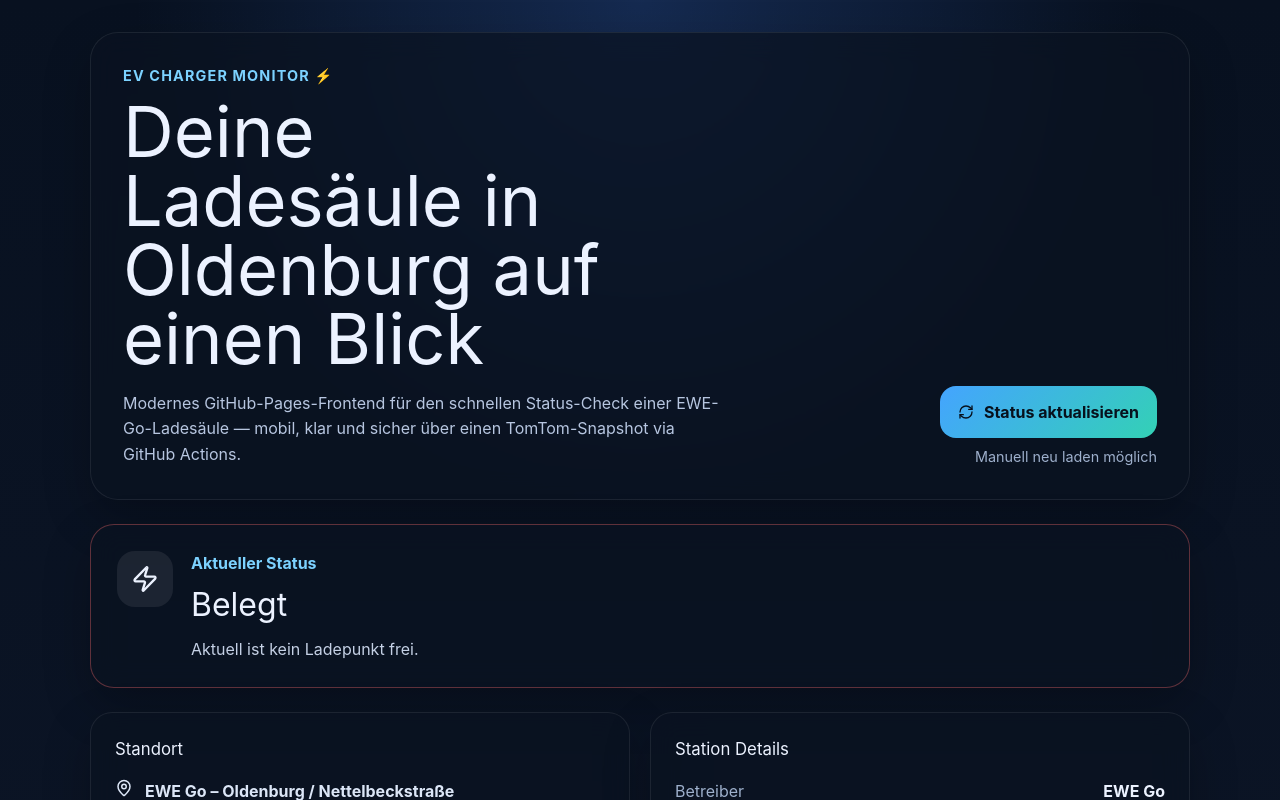
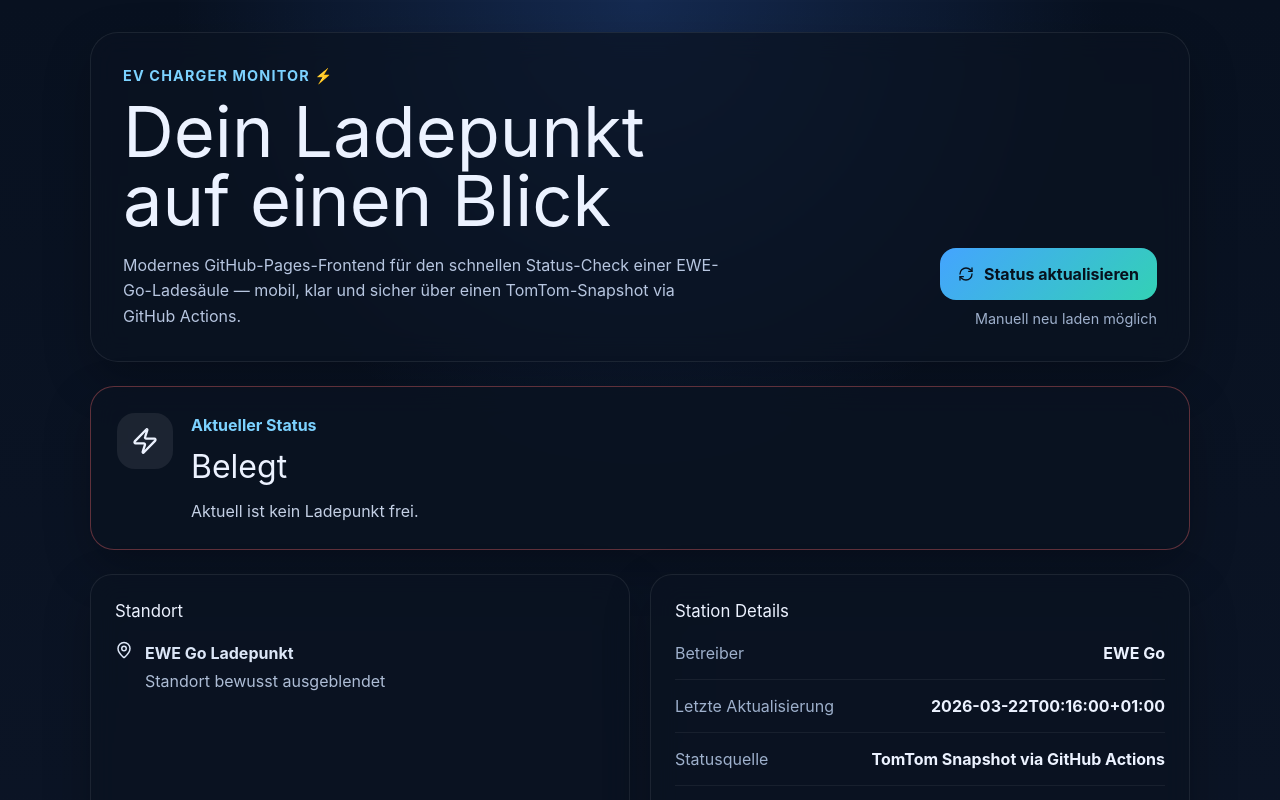
Before and after one commit to JWehber/GetChargerStatus, a React (Vite) app in the folder charger-web/: page / in a window 1280 px wide. Shown: the top 800 px of the page. Built offline with nearby package versions, Linux system fonts and the light colour scheme.

Commit message:
chore: remove public location details

```diff
--- a/charger-web/src/App.tsx
+++ b/charger-web/src/App.tsx
@@ -5,8 +5,8 @@
 import './index.css'
 
 const station = {
-  name: 'EWE Go – Oldenburg / Nettelbeckstraße',
-  address: 'Nettelbeckstraße 24, 26131 Oldenburg',
+  name: 'EWE Go Ladepunkt',
+  address: 'Standort bewusst ausgeblendet',
   operator: 'EWE Go',
 }
 
@@ -43,7 +43,7 @@
       <section className="hero-panel">
         <div className="hero-copy">
           <p className="eyebrow">EV Charger Monitor ⚡</p>
-          <h1>Deine Ladesäule in Oldenburg auf einen Blick</h1>
+          <h1>Dein Ladepunkt auf einen Blick</h1>
           <p className="hero-text">
             Modernes GitHub-Pages-Frontend für den schnellen Status-Check einer EWE-Go-Ladesäule — mobil,
             klar und sicher über einen TomTom-Snapshot via GitHub Actions.
```
Also changed, not shown: 2 other files (tests, documents, lock files or other folders).
